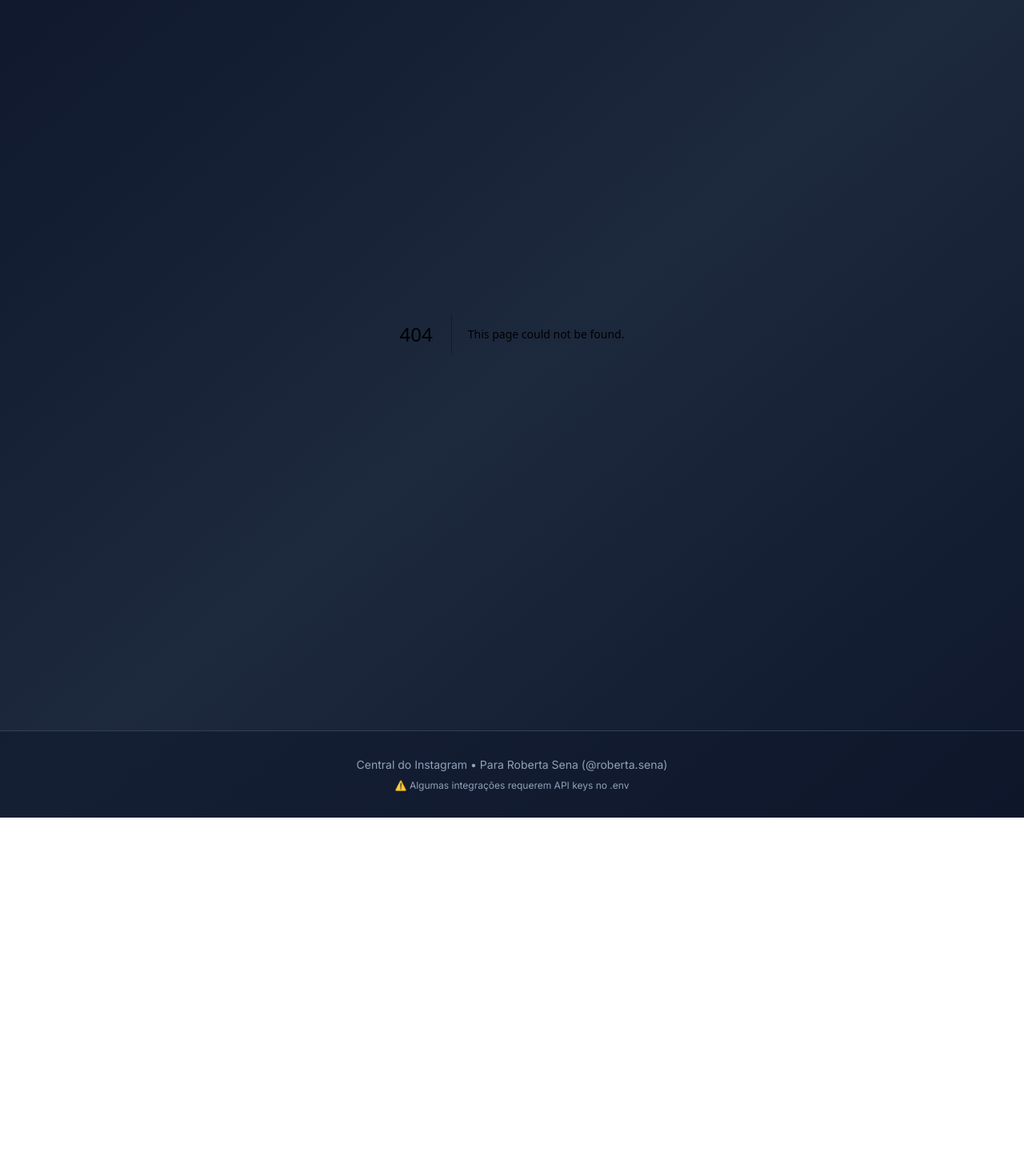
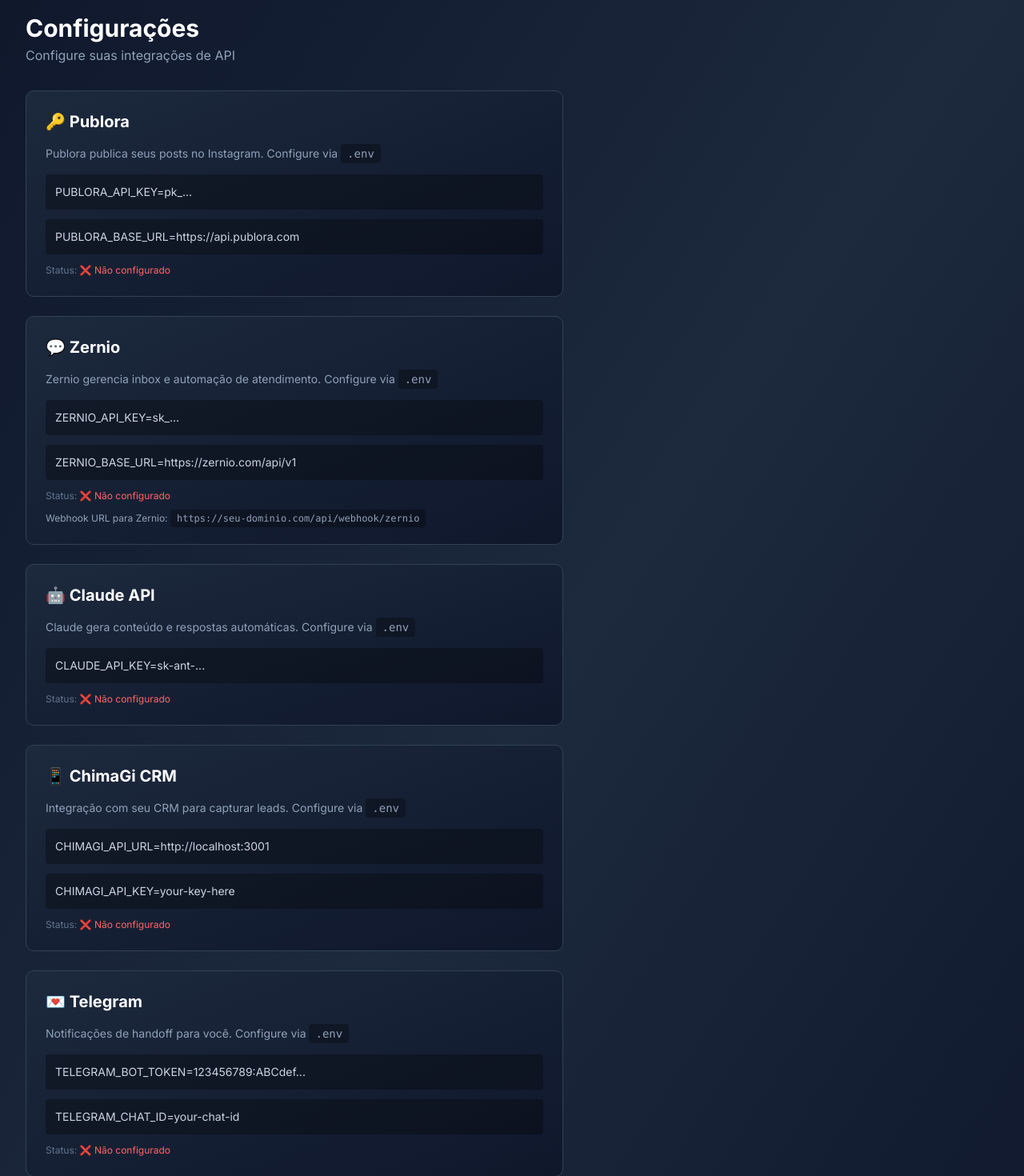
Before and after one commit to robertaferreirasena-cyber/central-do-instagram-um-sistema-que-ce, a Next.js app: page /settings in a window 1280 px wide. Before the commit this address had no page. Shown: the part 80-1550 px from the top of the page at 80% size. Before the commit the page ends 1102 px from the top, so only its background shows below. Built offline with nearby package versions, Linux system fonts and the light colour scheme.

Commit message:
add app/settings/page.tsx

```diff
--- /dev/null
+++ b/app/settings/page.tsx
@@ -0,0 +1,113 @@
+'use client';
+
+export default function SettingsPage() {
+  return (
+    <div className="max-w-2xl space-y-8">
+      <div>
+        <h1 className="text-3xl font-bold text-white">Configurações</h1>
+        <p className="text-slate-400 mt-1">Configure suas integrações de API</p>
+      </div>
+
+      <div className="space-y-6">
+        <div className="bg-gradient-to-br from-slate-800 to-slate-900 border border-slate-700 rounded-lg p-6">
+          <h2 className="text-xl font-bold text-white mb-4">🔑 Publora</h2>
+          <p className="text-slate-400 text-sm mb-4">
+            Publora publica seus posts no Instagram. Configure via <code className="bg-black/30 px-2 py-1 rounded">.env</code>
+          </p>
+          <div className="space-y-3">
+            <div className="bg-black/30 rounded p-3 font-mono text-sm text-slate-300">
+              PUBLORA_API_KEY=pk_...
+            </div>
+            <div className="bg-black/30 rounded p-3 font-mono text-sm text-slate-300">
+              PUBLORA_BASE_URL=https://api.publora.com
+            </div>
+          </div>
+          <p className="text-slate-500 text-xs mt-3">
+            Status: <span className="text-red-400">❌ Não configurado</span>
+          </p>
+        </div>
+
+        <div className="bg-gradient-to-br from-slate-800 to-slate-900 border border-slate-700 rounded-lg p-6">
+          <h2 className="text-xl font-bold text-white mb-4">💬 Zernio</h2>
+          <p className="text-slate-400 text-sm mb-4">
+            Zernio gerencia inbox e automação de atendimento. Configure via <code className="bg-black/30 px-2 py-1 rounded">.env</code>
+          </p>
+          <div className="space-y-3">
+            <div className="bg-black/30 rounded p-3 font-mono text-sm text-slate-300">
+              ZERNIO_API_KEY=sk_...
+            </div>
+            <div className="bg-black/30 rounded p-3 font-mono text-sm text-slate-300">
+              ZERNIO_BASE_URL=https://zernio.com/api/v1
+            </div>
+          </div>
+          <p className="text-slate-500 text-xs mt-3">
+            Status: <span className="text-red-400">❌ Não configurado</span>
+          </p>
+          <p className="text-slate-400 text-xs mt-3">
+            Webhook URL para Zernio: <code className="bg-black/30 px-2 py-1 rounded">https://seu-dominio.com/api/webhook/zernio</code>
+          </p>
+        </div>
+
+        <div className="bg-gradient-to-br from-slate-800 to-slate-900 border border-slate-700 rounded-lg p-6">
+          <h2 className="text-xl font-bold text-white mb-4">🤖 Claude API</h2>
+          <p className="text-slate-400 text-sm mb-4">
+            Claude gera conteúdo e respostas automáticas. Configure via <code className="bg-black/30 px-2 py-1 rounded">.env</code>
+          </p>
+          <div className="bg-black/30 rounded p-3 font-mono text-sm text-slate-300">
+            CLAUDE_API_KEY=sk-ant-...
+          </div>
+          <p className="text-slate-500 text-xs mt-3">
+            Status: <span className="text-red-400">❌ Não configurado</span>
+          </p>
+        </div>
+
+        <div className="bg-gradient-to-br from-slate-800 to-slate-900 border border-slate-700 rounded-lg p-6">
+          <h2 className="text-xl font-bold text-white mb-4">📱 ChimaGi CRM</h2>
+          <p className="text-slate-400 text-sm mb-4">
+            Integração com seu CRM para capturar leads. Configure via <code className="bg-black/30 px-2 py-1 rounded">.env</code>
+          </p>
+          <div className="space-y-3">
+            <div className="bg-black/30 rounded p-3 font-mono text-sm text-slate-300">
+              CHIMAGI_API_URL=http://localhost:3001
+            </div>
+            <div className="bg-black/30 rounded p-3 font-mono text-sm text-slate-300">
+              CHIMAGI_API_KEY=your-key-here
+            </div>
+          </div>
+          <p className="text-slate-500 text-xs mt-3">
+            Status: <span className="text-red-400">❌ Não configurado</span>
+          </p>
+        </div>
+
+        <div className="bg-gradient-to-br from-slate-800 to-slate-900 border border-slate-700 rounded-lg p-6">
+          <h2 className="text-xl font-bold text-white mb-4">💌 Telegram</h2>
+          <p className="text-slate-400 text-sm mb-4">
+            Notificações de handoff para você. Configure via <code className="bg-black/30 px-2 py-1 rounded">.env</code>
+          </p>
+          <div className="space-y-3">
+            <div className="bg-black/30 rounded p-3 font-mono text-sm text-slate-300">
+              TELEGRAM_BOT_TOKEN=123456789:ABCdef...
+            </div>
+            <div className="bg-black/30 rounded p-3 font-mono text-sm text-slate-300">
+              TELEGRAM_CHAT_ID=your-chat-id
+            </div>
+          </div>
+          <p className="text-slate-500 text-xs mt-3">
+            Status: <span className="text-red-400">❌ Não configurado</span>
+          </p>
+        </div>
+      </div>
+
+      <div className="bg-blue-950/30 border border-blue-800/50 rounded-lg p-6">
+        <h3 className="text-white font-bold mb-2">📝 Próximos passos</h3>
+        <ol className="text-slate-300 text-sm space-y-2 list-decimal list-inside">
+          <li>Copie as chaves de API de cada plataforma</li>
+          <li>Abra o arquivo <code className="bg-black/30 px-2 py-1 rounded text-xs">.env.local</code> na raiz do projeto</li>
+          <li>Preencha as variáveis conforme o .env.example</li>
+          <li>Reinicie o servidor <code className="bg-black/30 px-2 py-1 rounded text-xs">npm run dev</code></li>
+          <li>Configure o webhook de Zernio em seu dashboard</li>
+        </ol>
+      </div>
+    </div>
+  );
+}
```
